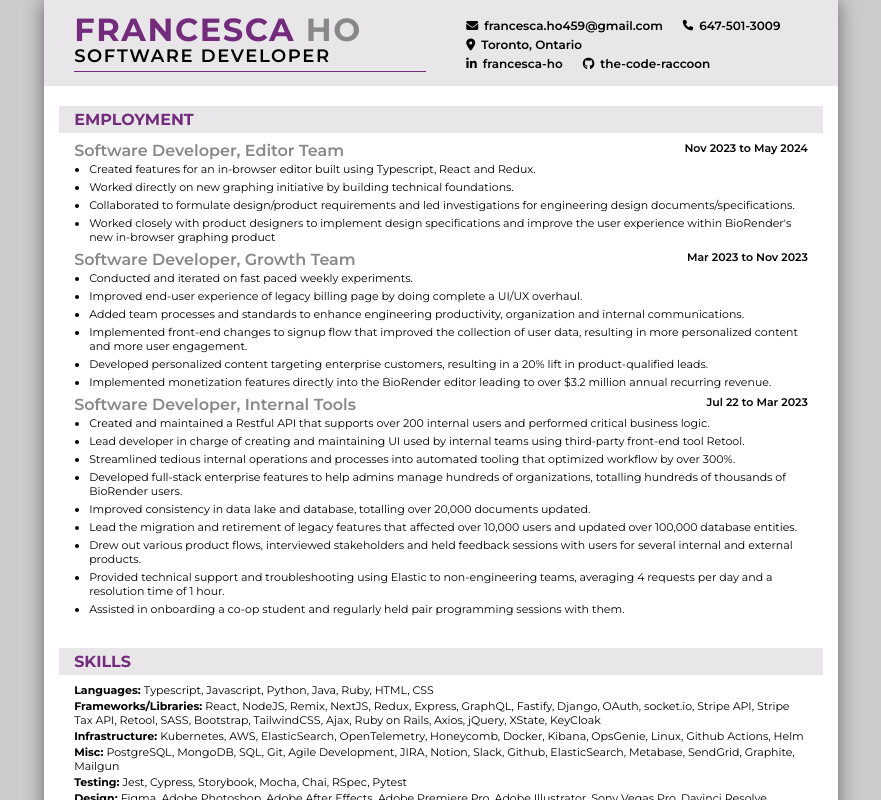
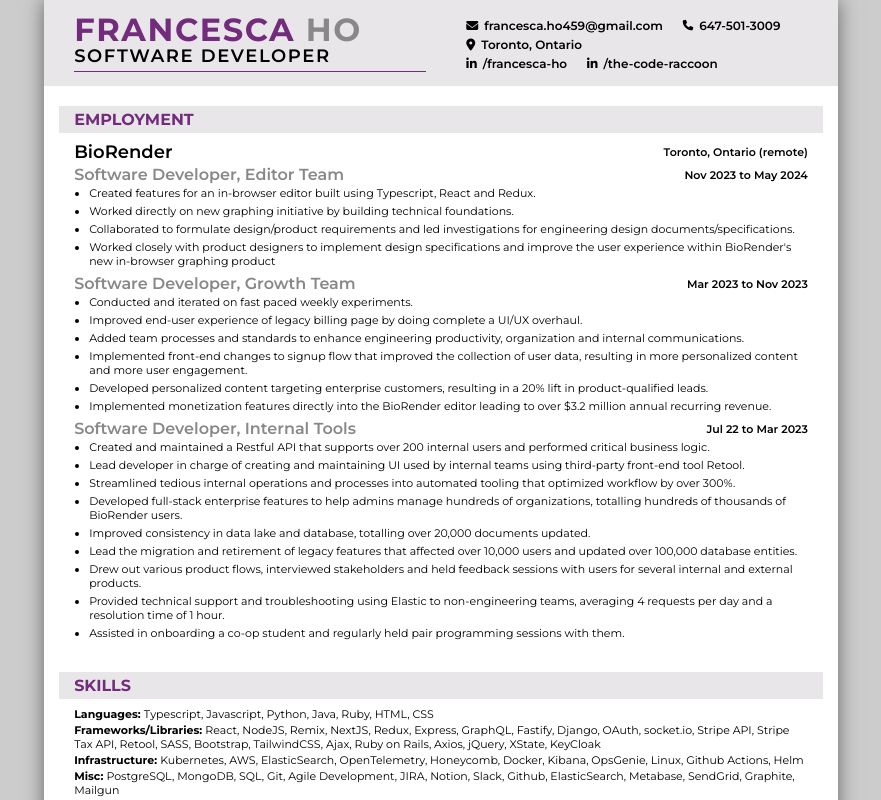
Before and after one commit to the-code-raccoon/resume-template, a React (Vite) app: page / in a window 1280 px wide. Shown: the top 800 px of the page, without its empty margins (199-1080 px from the left). Built offline with nearby package versions, Linux system fonts and the light colour scheme.

Commit message:
create resume info json and move employment + contact info into it

```diff
--- a/src/App.tsx
+++ b/src/App.tsx
@@ -1,35 +1,34 @@
-import { ContactInfo } from "./components/ContactInfo";
-import { Employment } from "./components/Employment";
+import { ContactInfo, ContactInfoType } from "./components/ContactInfo";
+import { Education } from "./components/Education/Education";
+import { Employment, EmploymentType } from "./components/Employment";
 import { Name } from "./components/Name";
 import { Skills } from "./components/Skills";
 import "./styles.css";
 
+import resumeJson from "./resume-info.json";
+
+type ResumeInfoType = {
+  contactInfo: ContactInfoType;
+  employment: EmploymentType[];
+};
+
 function App() {
+  const { contactInfo, employment } = resumeJson as unknown as ResumeInfoType;
+
   return (
     <body>
       <div className="page">
         <div className="topPanel">
           <Name />
-          <ContactInfo />
+          <ContactInfo {...contactInfo} />
         </div>
 
         <div className="bottomPanel">
-          <Employment />
+          {employment.map((e) => (
+            <Employment {...e} />
+          ))}
           <Skills />
-
-          <div className="section education">
-            <h1>education</h1>
-
-            <div className="content">
-              <div className="row">
-                <h2>University of Toronto</h2>
-                <span className="extraInfo">2021</span>
-              </div>
-
-              <h3>Computer Science</h3>
-            </div>
-          </div>
-          <div></div>
+          <Education />
         </div>
       </div>
     </body>
--- a/src/components/ContactInfo/ContactInfo.tsx
+++ b/src/components/ContactInfo/ContactInfo.tsx
@@ -1,39 +1,50 @@
 import "./styles.css";
 
-export const ContactInfo = () => {
+type ContactInfoLinkType = "github" | "linkedin";
+
+export type ContactInfoType = {
+  email: string;
+  phoneNumber: string;
+  location: string;
+  links: {
+    type: ContactInfoLinkType;
+    url: string;
+    text: string;
+  }[];
+};
+
+export const ContactInfo = ({ email, phoneNumber, location, links }) => {
   return (
     <div className="contactInfo">
       <div className="row">
         <div className="email">
           <i className="fa-solid fa-envelope"></i>
-          francesca.ho459@gmail.com
+          {email}
         </div>
         <div className="phoneNumber">
-          <i className="fa-solid fa-phone fa-sm"></i>647-501-3009
+          <i className="fa-solid fa-phone fa-sm"></i>
+          {phoneNumber}
         </div>
       </div>
 
       <div className="row">
         <div className="location">
-          <i className="fa-solid fa-location-dot"></i>Toronto, Ontario
+          <i className="fa-solid fa-location-dot"></i>
+          {location}
         </div>
       </div>
 
       <div className="row">
-        <div className="linkedin">
-          <a href="https://linkedin.com/in/francesca-ho" target="_blank">
-            <span>
-              <i className="fa-brands fa-linkedin-in"></i>francesca-ho
-            </span>
-          </a>
-        </div>
-        <div className="github">
-          <a href="https://www.github.com/the-code-raccoon" target="_blank">
-            <span>
-              <i className="fa-brands fa-github"></i>the-code-raccoon
-            </span>
-          </a>
-        </div>
+        {links.map((link) => (
+          <div className={link.type}>
+            <a href={link.url} target="_blank">
+              <span>
+                <i className="fa-brands fa-linkedin-in"></i>
+                {link.text}
+              </span>
+            </a>
+          </div>
+        ))}
       </div>
     </div>
   );
--- /dev/null
+++ b/src/components/Education/Education.tsx
@@ -0,0 +1,18 @@
+import "./styles.css";
+
+export const Education = () => {
+  return (
+    <div className="section education">
+      <h1>education</h1>
+
+      <div className="content">
+        <div className="row">
+          <h2>University of Toronto</h2>
+          <span className="extraInfo">2021</span>
+        </div>
+
+        <h3>Computer Science</h3>
+      </div>
+    </div>
+  );
+};
--- /dev/null
+++ b/src/components/Education/index.ts
@@ -0,0 +1 @@
+export * from "./Education"
--- /dev/null
+++ b/src/components/Education/styles.css
@@ -0,0 +1,13 @@
+.education {
+  h2 {
+    font-size: 14px;
+    font-weight: 600;
+    display: block;
+  }
+
+  h3 {
+    font-size: 12px;
+    font-weight: 500;
+    display: block;
+  }
+}
--- a/src/components/Employment/Employment.tsx
+++ b/src/components/Employment/Employment.tsx
@@ -6,7 +6,7 @@
   responsibilities: string[];
 };
 
-type EmploymentType = {
+export type EmploymentType = {
   company: string;
   location: string;
   titles: TitleType[];
@@ -29,57 +29,20 @@
   );
 };
 
-export const Employment = () => {
-  const json: EmploymentType = {
-    company: "BioRender",
-    location: "Toronto, Ontario (remote)",
-    titles: [
-      {
-        titleText: "Software Developer, Editor Team",
-        date: "Nov 2023 to May 2024",
-        responsibilities: [
-          "Created features for an in-browser editor built using Typescript, React and Redux.",
-          "Worked directly on new graphing initiative by building technical foundations.",
-          "Collaborated to formulate design/product requirements and led investigations for engineering design documents/specifications.",
-          "Worked closely with product designers to implement design specifications and improve the user experience within BioRender's new in-browser graphing product",
-        ],
-      },
-      {
-        titleText: "Software Developer, Growth Team",
-        date: "Mar 2023 to Nov 2023",
-        responsibilities: [
-          "Conducted and iterated on fast paced weekly experiments.",
-          "Improved end-user experience of legacy billing page by doing complete a UI/UX overhaul.",
-          "Added team processes and standards to enhance engineering productivity, organization and internal communications.",
-          "Implemented front-end changes to signup flow that improved the collection of user data, resulting in more personalized content and more user engagement.",
-          "Developed personalized content targeting enterprise customers, resulting in a 20% lift in product-qualified leads.",
-          "Implemented monetization features directly into the BioRender editor leading to over $3.2 million annual recurring revenue.",
-        ],
-      },
-      {
-        titleText: "Software Developer, Internal Tools",
-        date: "Jul 22 to Mar 2023",
-        responsibilities: [
-          "Created and maintained a Restful API that supports over 200 internal users and performed critical business logic.",
-          "Lead developer in charge of creating and maintaining UI used by internal teams using third-party front-end tool Retool.",
-          "Streamlined tedious internal operations and processes into automated tooling that optimized workflow by over 300%.",
-          "Developed full-stack enterprise features to help admins manage hundreds of organizations, totalling hundreds of thousands of BioRender users.",
-          "Improved consistency in data lake and database, totalling over 20,000 documents updated.",
-          "Lead the migration and retirement of legacy features that affected over 10,000 users and updated over 100,000 database entities.",
-          "Drew out various product flows, interviewed stakeholders and held feedback sessions with users for several internal and external products.",
-          "Provided technical support and troubleshooting using Elastic to non-engineering teams, averaging 4 requests per day and a resolution time of 1 hour.",
-          "Assisted in onboarding a co-op student and regularly held pair programming sessions with them.",
-        ],
-      },
-    ],
-  };
-
+export const Employment = ({ company, location, titles }: EmploymentType) => {
   return (
     <div className="section employment">
       <h1>employment</h1>
 
       <div className="content">
-        {json.titles.map(t => <Title {...t} />)}
+        <div className="row">
+          <h2>{company}</h2>
+          <span className="extraInfo">{location}</span>
+        </div>
+
+        {titles.map((title) => (
+          <Title {...title} />
+        ))}
       </div>
     </div>
   );
--- /dev/null
+++ b/src/resume-info.json
@@ -0,0 +1,64 @@
+{
+  "contactInfo": {
+    "email": "francesca.ho459@gmail.com",
+    "phoneNumber": "647-501-3009",
+    "location": "Toronto, Ontario",
+    "links": [
+      {
+        "type": "linkedin",
+        "url": "https://linkedin.com/in/francesca-ho",
+        "text": "/francesca-ho"
+      },
+      {
+        "type": "github",
+        "url": "https://www.github.com/the-code-raccoon",
+        "text": "/the-code-raccoon"
+      }
+    ]
+  },
+  "employment": [
+    {
+      "company": "BioRender",
+      "location": "Toronto, Ontario (remote)",
+      "titles": [
+        {
+          "titleText": "Software Developer, Editor Team",
+          "date": "Nov 2023 to May 2024",
+          "responsibilities": [
+            "Created features for an in-browser editor built using Typescript, React and Redux.",
+            "Worked directly on new graphing initiative by building technical foundations.",
+            "Collaborated to formulate design/product requirements and led investigations for engineering design documents/specifications.",
+            "Worked closely with product designers to implement design specifications and improve the user experience within BioRender's new in-browser graphing product"
+          ]
+        },
+        {
+          "titleText": "Software Developer, Growth Team",
+          "date": "Mar 2023 to Nov 2023",
+          "responsibilities": [
+            "Conducted and iterated on fast paced weekly experiments.",
+            "Improved end-user experience of legacy billing page by doing complete a UI/UX overhaul.",
+            "Added team processes and standards to enhance engineering productivity, organization and internal communications.",
+            "Implemented front-end changes to signup flow that improved the collection of user data, resulting in more personalized content and more user engagement.",
+            "Developed personalized content targeting enterprise customers, resulting in a 20% lift in product-qualified leads.",
+            "Implemented monetization features directly into the BioRender editor leading to over $3.2 million annual recurring revenue."
+          ]
+        },
+        {
+          "titleText": "Software Developer, Internal Tools",
+          "date": "Jul 22 to Mar 2023",
+          "responsibilities": [
+            "Created and maintained a Restful API that supports over 200 internal users and performed critical business logic.",
+            "Lead developer in charge of creating and maintaining UI used by internal teams using third-party front-end tool Retool.",
+            "Streamlined tedious internal operations and processes into automated tooling that optimized workflow by over 300%.",
+            "Developed full-stack enterprise features to help admins manage hundreds of organizations, totalling hundreds of thousands of BioRender users.",
+            "Improved consistency in data lake and database, totalling over 20,000 documents updated.",
+            "Lead the migration and retirement of legacy features that affected over 10,000 users and updated over 100,000 database entities.",
+            "Drew out various product flows, interviewed stakeholders and held feedback sessions with users for several internal and external products.",
+            "Provided technical support and troubleshooting using Elastic to non-engineering teams, averaging 4 requests per day and a resolution time of 1 hour.",
+            "Assisted in onboarding a co-op student and regularly held pair programming sessions with them."
+          ]
+        }
+      ]
+    }
+  ]
+}
--- a/src/styles.css
+++ b/src/styles.css
@@ -30,6 +30,18 @@
   text-indent: 0;
 }
 
+
+/* Printing */
+@page {
+  border-collapse: collapse;
+  size: 21cm 29.7cm;
+  padding: 0;
+  margin: 0mm;
+  border: none;
+}
+/* End Printing */
+
+/* Layout */
 .page {
   background: white;
   box-shadow: 0 0 0.5cm rgba(0, 0, 0, 0.5);
@@ -44,19 +56,6 @@
   flex-direction: column;
   font-family: "Montserrat", sans-serif;
 }
-
-/* Printing */
-
-/* @page {
-  size: 21cm 29.7cm;
-  padding: 0;
-  margin: 0mm;
-  border: none;
-  border-collapse: collapse;
-} */
-/* End Printing */
-
-/* Layout */
 
 .topPanel {
   background-color: #e9e6ea;
@@ -94,27 +93,13 @@
       flex-direction: column;
       gap: 2px;
     }
-
-
-    &.education {
-      h2 {
-        font-size: 14px;
-        font-weight: 600;
-        display: block;
-      }
-
-      h3 {
-        font-size: 12px;
-        font-weight: 500;
-        display: block;
-      }
-    }
   }
 
   .row {
     display: flex;
     flex-direction: row;
     justify-content: space-between;
+    align-items: center;
 
     > .extraInfo {
       font-size: 11px;
```
